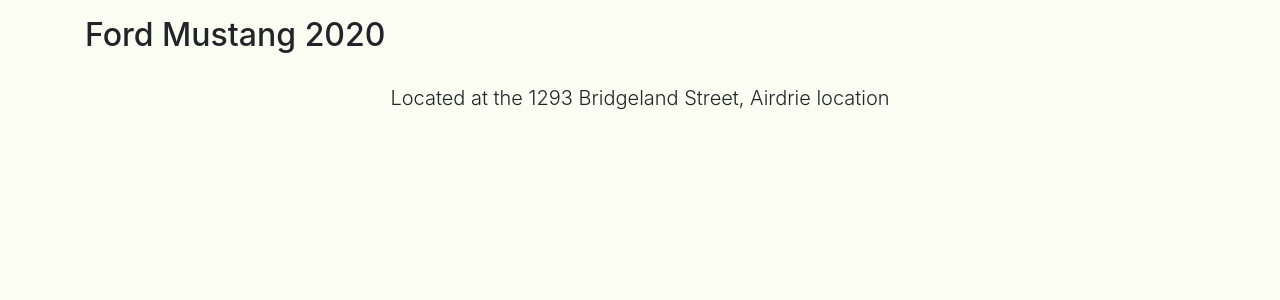
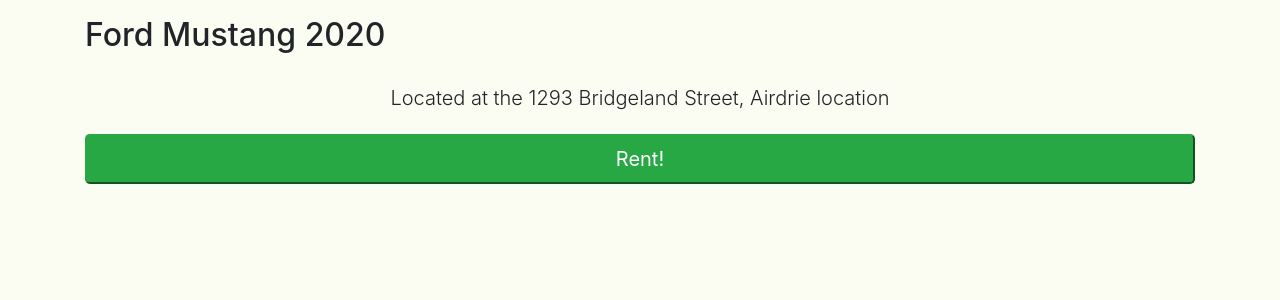
Before and after one commit to Evyn710/car-rental-webapp, a Flask app: page /rentals/13 in a window 1280 px wide. Shown: the part 56-356 px from the top of the page. Run offline with Flask 2, Linux system fonts and the light colour scheme; the visitor is signed in with stand-in values (Sample User, id 1); data comes from the database, SQL or seed files in the repository; some libraries are stand-ins or nearby versions.

Commit message:
Now can change status to rented by pressing rent

```diff
--- a/CPSC471Project/WebApp/rentalApp/routes.py
+++ b/CPSC471Project/WebApp/rentalApp/routes.py
@@ -1,4 +1,4 @@
-from flask import render_template, url_for, flash, redirect
+from flask import render_template, url_for, flash, redirect, request
 from rentalApp import app, bcrypt
 from rentalApp.forms import RegistrationForm, LoginForm, RentalForm
 from rentalApp import con, login_manager
@@ -31,11 +31,23 @@ def rentals():
     return render_template('rentals.html', title='Rentals', response=data)
 
 
-@app.route("/rentals/<int:rentalid>")
+@app.route("/rentals/<int:rentalid>", methods=["GET", "POST"])
 def rentCar(rentalid):
+    if request and request.method == "POST":
+        if not current_user.is_authenticated:
+            flash('You must make an account to rent!', "danger")
+            return redirect(url_for('home'))
+
+        cursor = con.cursor(dictionary=True)
+        cursor.execute("UPDATE rental SET Status = 'rented' WHERE RegNo = %s", (str(rentalid),))
+        con.commit()
+        cursor.close()
+        flash('Succesively rented the car!', "success")
+        return redirect(url_for('rent'))
+
     cursor = con.cursor(dictionary=True)
     num = cursor.execute(
-        "SELECT Make, Model, Color, City, Address FROM rental WHERE Status = 'available' and RegNo = " + str(rentalid))
+        "SELECT Make, Model, Color, City, Address FROM rental WHERE Status = 'available' and RegNo = %s", (str(rentalid),))
     data = cursor.fetchone()
     cursor.close()
     if data is None:
--- a/CPSC471Project/WebApp/rentalApp/templates/individualrental.html
+++ b/CPSC471Project/WebApp/rentalApp/templates/individualrental.html
@@ -3,7 +3,9 @@
 <div class="list-group">
   <div class="h2">{{ response['Make'] }} {{ response['Model'] }}</div>
   <div class="lead h4 mt-4 mb-4 text-center"> Located at the {{ response['Address'] }}, {{ response['City'] }} location</div>
-
-  </div>
+</div>
+<form method = "POST">
+  <button class="btn-block btn-lg btn-success" type="submit" href="{{ url_for('home')}}">Rent!</button>
+</form>
 </div>
 {% endblock content%}
```
